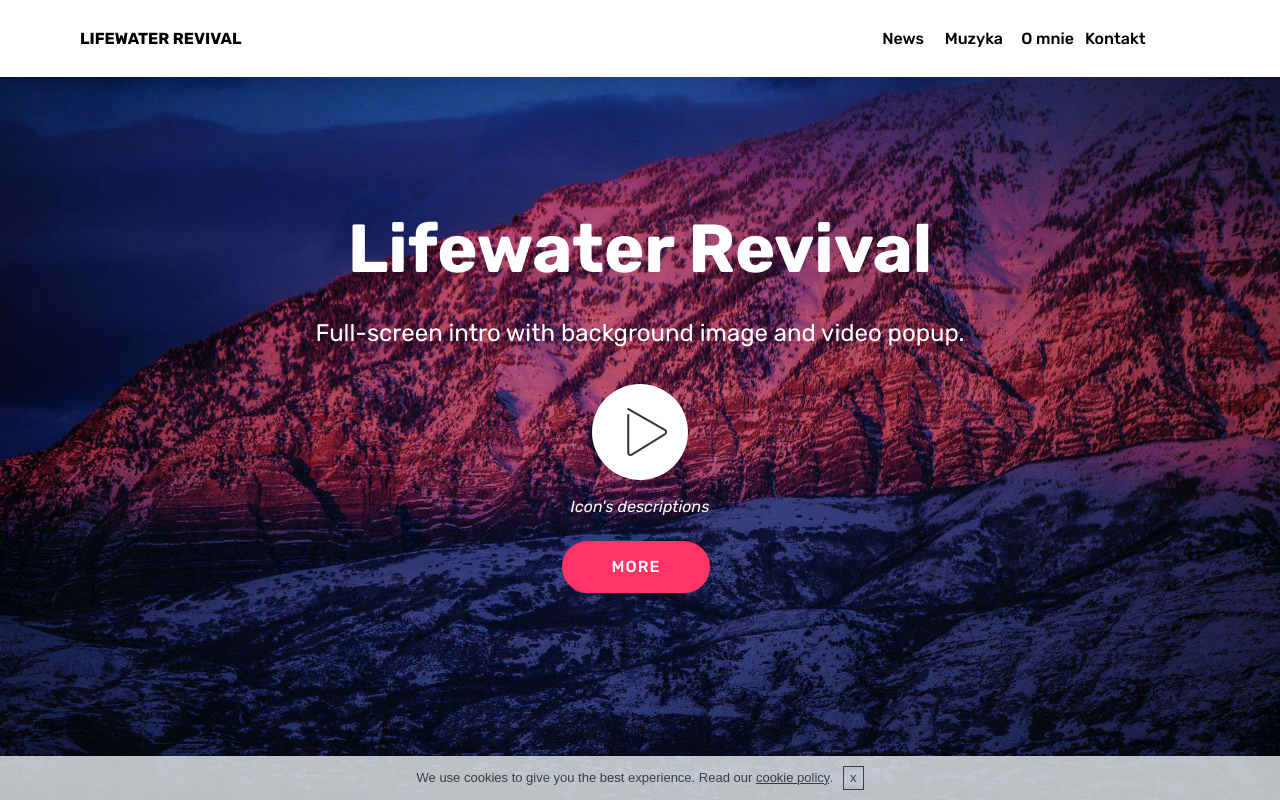
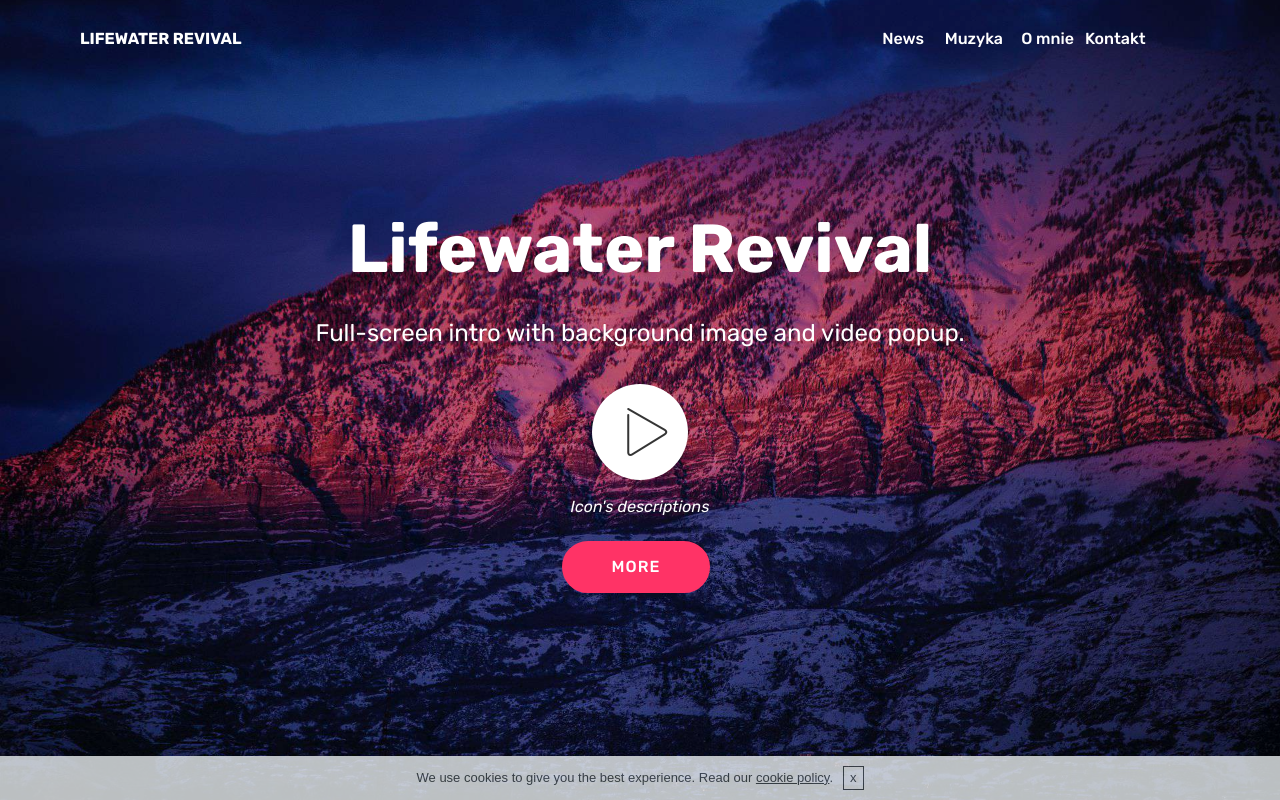
Before and after one commit to lifewaterrevival/welcome, a plain HTML site: page index.html in a window 1280 px wide. Drawn offline with Linux system fonts and the light colour scheme; files whose address does not match are found by name; a web font is replaced by a local one.

Commit message:
create github pages

```diff
--- a/index.html
+++ b/index.html
@@ -21,11 +21,11 @@
 
 </head>
 <body>
-<section class="menu cid-qrwQQznvm0" once="menu" id="menu2-2" data-rv-view="20">
+<section class="menu cid-qrwQQznvm0" once="menu" id="menu2-2" data-rv-view="30">
 
 
 
-    <nav class="navbar navbar-dropdown align-items-center navbar-fixed-top navbar-toggleable-sm">
+    <nav class="navbar navbar-dropdown align-items-center navbar-fixed-top navbar-toggleable-sm bg-color transparent">
         <button class="navbar-toggler navbar-toggler-right" type="button" data-toggle="collapse" data-target="#navbarSupportedContent" aria-controls="navbarSupportedContent" aria-expanded="false" aria-label="Toggle navigation">
             <div class="hamburger">
                 <span></span>
@@ -38,23 +38,23 @@
             <div class="navbar-brand">
 
                 <span class="navbar-caption-wrap">
-                    <a class="navbar-caption text-black display-4" href="https://mobirise.com">LIFEWATER REVIVAL<br></a>
+                    <a class="navbar-caption text-white display-4" href="https://mobirise.com">LIFEWATER REVIVAL<br></a>
                 </span>
             </div>
         </div>
         <div class="collapse navbar-collapse" id="navbarSupportedContent">
             <ul class="navbar-nav nav-dropdown nav-right" data-app-modern-menu="true">
                 <li class="nav-item">
-                    <a class="nav-link link text-black display-4" href="https://mobirise.com">News<br></a>
+                    <a class="nav-link link text-white display-4" href="https://mobirise.com">News<br></a>
                 </li>
-                <li class="nav-item"><a class="nav-link link text-black display-4" href="https://mobirise.com">Muzyka &nbsp; &nbsp; O mnie &nbsp; Kontakt &nbsp; &nbsp; &nbsp; &nbsp; &nbsp; &nbsp;</a></li>
+                <li class="nav-item"><a class="nav-link link text-white display-4" href="https://mobirise.com">Muzyka &nbsp; &nbsp; O mnie &nbsp; Kontakt &nbsp; &nbsp; &nbsp; &nbsp; &nbsp; &nbsp;</a></li>
             </ul>
 
         </div>
     </nav>
 </section>
 
-<section class="engine"><a href="https://mobirise.co/a">web site builder</a></section><section class="header8 cid-qqZ1gLLG5p mbr-fullscreen mbr-parallax-background" id="header8-0" data-rv-view="22">
+<section class="engine"><a href="https://mobirise.co/l">free bootstrap theme</a></section><section class="header8 cid-qqZ1gLLG5p mbr-fullscreen mbr-parallax-background" id="header8-0" data-rv-view="32">
 
 
 
```
Also changed, not shown: 1 other file.
